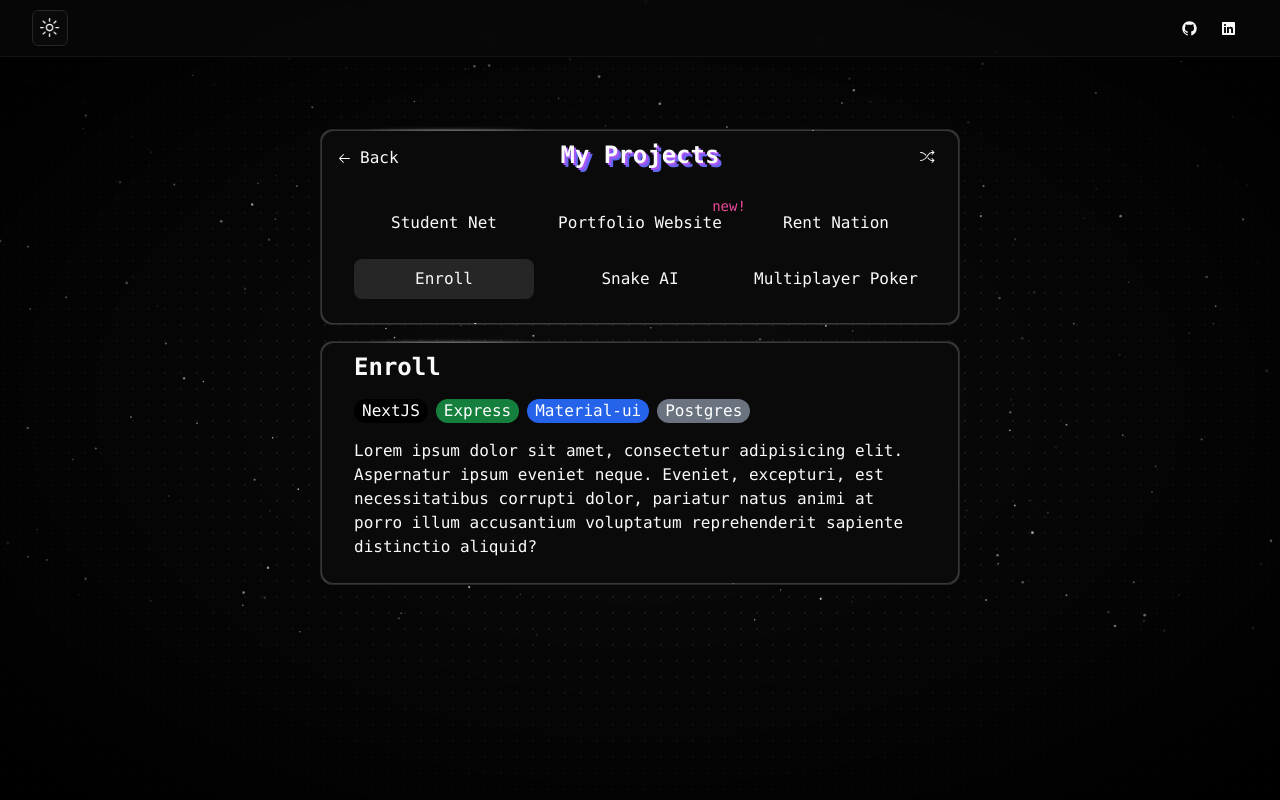
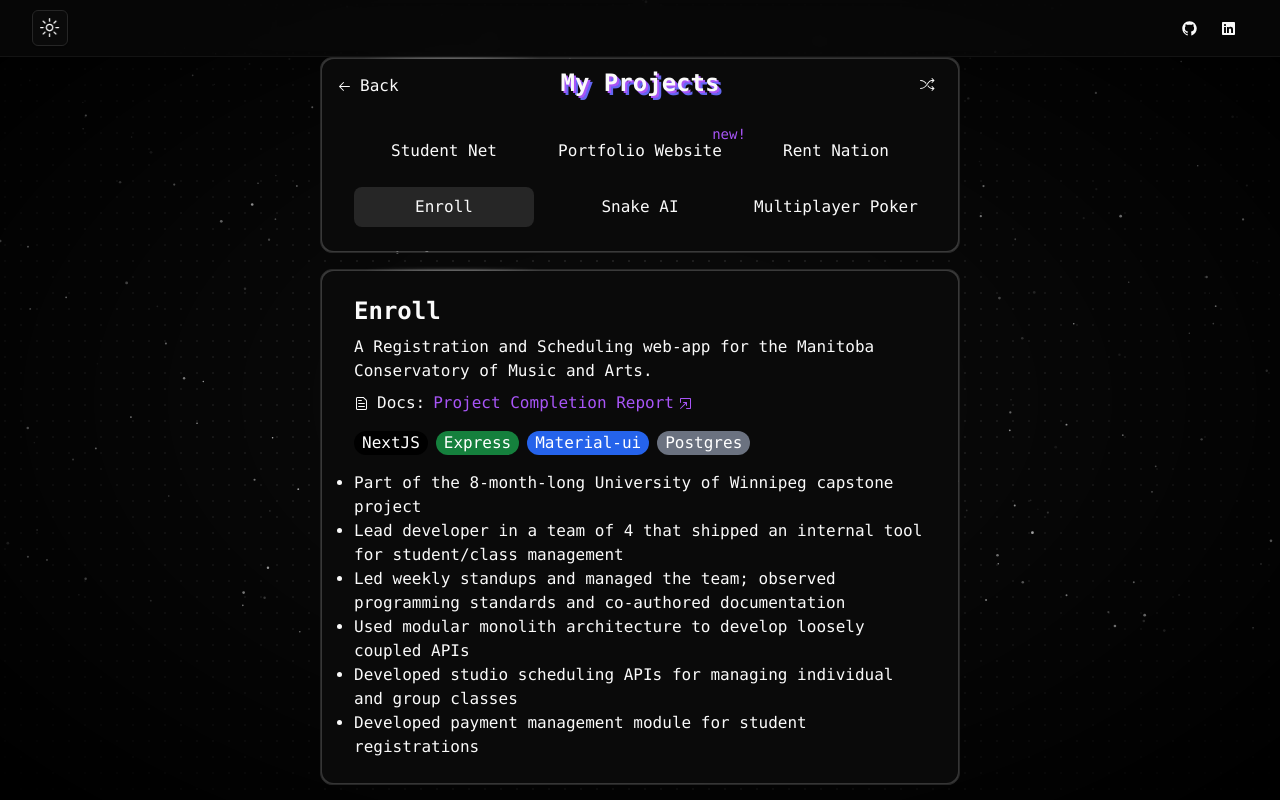
Before and after one commit to Raghuboi/portfolio-website-v2, a Next.js app: page /projects in a window 1280 px wide. Both pictures are taken after a click on the button 927 px from the left and 112 px from the top of the page. Built offline with nearby package versions, Linux system fonts and the light colour scheme.

Commit message:
add content

```diff
--- a/src/app/projects/page.tsx
+++ b/src/app/projects/page.tsx
@@ -2,7 +2,13 @@
 import { Button } from "@/components/ui/button";
 import { motion } from "framer-motion";
 import { useState } from "react";
-import { ShuffleIcon, ArrowLeftIcon } from "@radix-ui/react-icons";
+import {
+  ShuffleIcon,
+  ArrowLeftIcon,
+  GitHubLogoIcon,
+  OpenInNewWindowIcon,
+  FileTextIcon,
+} from "@radix-ui/react-icons";
 import { HoverBorderGradient } from "@/components/ui/hover-border-gradient";
 import Link from "next/link";
 import { cn } from "@/utils/cn";
@@ -41,6 +47,25 @@ const PROJECTS = [
     tab: (
       <>
         <h1 className="text-2xl font-semibold">Enroll</h1>
+        <p>
+          A Registration and Scheduling web-app for the Manitoba Conservatory of
+          Music and Arts.
+        </p>
+        <Link
+          target="_blank"
+          rel="noopener noreferrer"
+          href="https://docs.google.com/document/d/13TwDGCWG0LtZ2vfxigWodCNwXiP2EbsBkeqjXb7ZerU/edit?usp=sharing"
+          className="flex flex-wrap gap-2"
+        >
+          <span className="flex items-center gap-2">
+            <FileTextIcon />
+            Docs:
+          </span>
+          <span className="flex items-center gap-1 font-medium text-purple-500 hover:underline">
+            Project Completion Report
+            <OpenInNewWindowIcon />
+          </span>
+        </Link>
         <div className="max-w-full flex flex-wrap gap-2 py-2 text-white">
           <span className="bg-black px-2 flex items-center justify-center text-center rounded-xl">
             NextJS
@@ -55,12 +80,27 @@ const PROJECTS = [
             Postgres
           </span>
         </div>
-        <p>
-          Lorem ipsum dolor sit amet, consectetur adipisicing elit. Aspernatur
-          ipsum eveniet neque. Eveniet, excepturi, est necessitatibus corrupti
-          dolor, pariatur natus animi at porro illum accusantium voluptatum
-          reprehenderit sapiente distinctio aliquid?
-        </p>
+        <ul className="list-disc gap-2">
+          <li>
+            Part of the 8-month-long University of Winnipeg capstone project
+          </li>
+          <li>
+            Lead developer in a team of 4 that shipped an internal tool for
+            student/class management
+          </li>
+          <li>
+            Led weekly standups and managed the team; observed programming
+            standards and co-authored documentation
+          </li>
+          <li>
+            Used modular monolith architecture to develop loosely coupled APIs
+          </li>
+          <li>
+            Developed studio scheduling APIs for managing individual and group
+            classes
+          </li>
+          <li>Developed payment management module for student registrations</li>
+        </ul>
       </>
     ),
   },
@@ -101,6 +141,21 @@ const PROJECTS = [
       <>
         <h1 className="text-2xl font-semibold">Portfolio Website</h1>
         <p>My personal portfolio built using NextJS v14.</p>
+        <Link
+          target="_blank"
+          rel="noopener noreferrer"
+          href="https://github.com/Raghuboi/portfolio-website-v2"
+          className="flex flex-wrap gap-2"
+        >
+          <span className="flex items-center gap-2">
+            <GitHubLogoIcon />
+            Repo:
+          </span>
+          <span className="flex items-center gap-1 font-medium text-purple-500 hover:underline">
+            Raghuboi/portfolio-website-v2
+            <OpenInNewWindowIcon />
+          </span>
+        </Link>
         <div className="max-w-full flex flex-wrap gap-2 py-2 text-white">
           <span className="bg-black px-2 flex items-center justify-center text-center rounded-xl">
             NextJS
@@ -257,7 +312,7 @@ const Page: React.FC<Props> = () => {
                     {p.name === "Portfolio Website" ? (
                       <span className="relative">
                         {p.name}
-                        <span className="font-[comic_sans] text-sm text-pink-500 transition duration-400 absolute bottom-10 min-[415px]:bottom-4 -right-8 min-[415px]:-right-6 group-hover:-rotate-[18deg]">
+                        <span className="font-[comic_sans] text-sm text-purple-500 transition duration-400 absolute bottom-10 min-[415px]:bottom-4 -right-8 min-[415px]:-right-6 group-hover:-rotate-[18deg]">
                           new!
                         </span>
                       </span>
@@ -281,7 +336,7 @@ const Page: React.FC<Props> = () => {
               initial={{ opacity: 0, y: -50 }}
               animate={{ opacity: 1, y: 0 }}
               transition={{ type: "spring", stiffness: 350, damping: 25 }}
-              className="px-4 pb-4 !font-monospaced flex flex-col gap-2"
+              className="p-4 !font-monospaced flex flex-col gap-2"
             >
               {projects[selected].tab}
             </motion.div>
```
